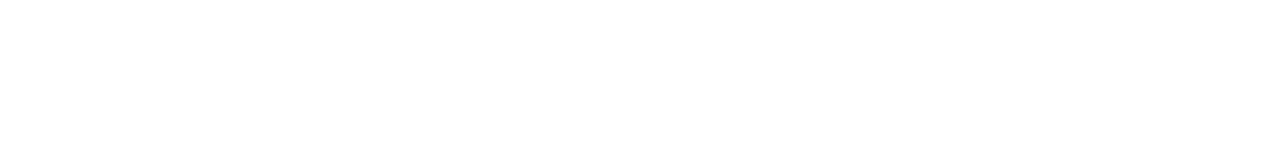
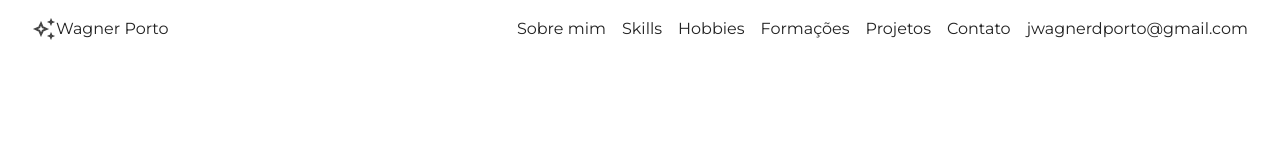
Before and after one commit to JWagnerDPorto/portfolio-profissional, a plain HTML site: page index.html in a window 1280 px wide. Drawn offline with nearby package versions, Linux system fonts and the light colour scheme; a web font is replaced by a local one.

Commit message:
feat: Estrutura básica do portfólio atualizada
- Adicionada fonte Montserrat e Prata via Google Fonts
- Implementada seção de cabeçalho com logo e menu de navegação
- Estruturação inicial das seções: Apresentação, Sobre mim, Skills, Hobbies, Formações, Projetos e Contato
- Incluído reset.css para normalização de estilos
- Adicionado o rodapé vazio para futura implementação

```diff
--- a/css/reset.css
+++ b/css/reset.css
@@ -0,0 +1,86 @@
+html, body, div, span, applet, object, iframe,
+h1, h2, h3, h4, h5, h6, p, blockquote, pre,
+a, abbr, acronym, address, big, cite, code,
+del, dfn, em, img, ins, kbd, q, s, samp,
+small, strike, strong, sub, sup, tt, var,
+b, u, i, center,
+dl, dt, dd, ol, ul, li,
+fieldset, form, label, legend,
+table, caption, tbody, tfoot, thead, tr, th, td,
+article, aside, canvas, details, embed,
+figure, figcaption, footer, header, hgroup,
+menu, nav, output, ruby, section, summary,
+time, mark, audio, video {
+	margin: 0;
+	padding: 0;
+	border: 0;
+	font-size: 100%;
+	font: inherit;
+	vertical-align: baseline;
+}
+
+article, aside, details, figcaption, figure,
+footer, header, hgroup, menu, nav, section {
+	display: block;
+}
+body {
+	line-height: 1;
+}
+ol, ul {
+	list-style: none;
+}
+blockquote, q {
+	quotes: none;
+}
+blockquote:before, blockquote:after,
+q:before, q:after {
+	content: '';
+	content: none;
+}
+table {
+	border-collapse: collapse;
+	border-spacing: 0;
+}
+
+a {
+	color: inherit;
+	text-decoration: none;
+}
+
+img {
+	width: inherit;
+}
+
+button {
+	font-family: inherit;
+	font-size: inherit;
+	color: inherit;
+	font-weight: inherit;
+	padding: 0;
+	border: none;
+	background-color: unset;
+}
+
+input {
+	border: none;
+	color: inherit;
+	font-size: inherit;
+	font-weight: inherit;
+	font-family: inherit;
+}
+
+textarea {
+	border: none;
+	color: inherit;
+	font-size: inherit;
+	font-weight: inherit;
+	font-family: inherit;
+}
+
+select {
+	border: none;
+	color: inherit;
+	font-size: inherit;
+	font-weight: inherit;
+	font-family: inherit;
+}
--- a/css/style.css
+++ b/css/style.css
@@ -0,0 +1,67 @@
+:root {
+    /* Cores principais */
+    --cor-primaria: #b81515; /* Vermelho */
+    --cor-secundaria: #222; /* Grafite */
+
+    /* Cores de fundo e texto */
+    --cor-fundo-claro: #f5f5f5; /* Neutro Claro */
+    --cor-fundo-escuro: #8c8c8c; /* Cinza Escuro */
+    --cor-texto: #222; /* Grafite */
+    --cor-texto-claro: #fff; /* Branco */
+
+    /* Cores de fundo */
+    --cor-fundo: #000; /* Preto */
+
+    /* Fonte */
+    --fonte-principal: Montserrat, Arial, sans-serif;
+}
+
+
+body {
+    margin: 0;
+    font-family: var(--fonte-principal);
+    font-optical-sizing: auto;
+    font-style: normal;
+    color: var(--cor-texto);
+    line-height: 1.6; /* Adiciona uma linha de altura mais legível */
+}
+
+
+
+
+
+
+/*Cabeçalho*/
+.header {
+    padding: 1rem 2rem;
+
+}
+
+.header__container{
+    display: flex;
+    justify-content: space-between;
+}
+
+.header__logo {
+    display: flex;
+    flex-direction: row;
+    align-items: center;
+}
+
+.header__nav {
+
+}
+
+.header__menu {
+    display: flex;
+    justify-content:space-around;
+    gap: 1rem;
+}
+
+.header__menu-item {
+
+}
+
+.header__menu-link {
+
+}
--- a/index.html
+++ b/index.html
@@ -4,12 +4,52 @@
     <meta charset="UTF-8">
     <meta http-equiv="X-UA-Compatible" content="IE=edge">
     <meta name="viewport" content="width=device-width, initial-scale=1.0">
+    <link rel="stylesheet" href="css/reset.css">
+    <link rel="stylesheet" href="css/style.css">
+    <link rel="preconnect" href="https://fonts.googleapis.com">
+    <link rel="preconnect" href="https://fonts.gstatic.com" crossorigin>
+    <link
+        href="https://fonts.googleapis.com/css2?family=Montserrat:ital,wght@0,100;0,200;0,300;0,400;0,500;0,600;0,700;0,800;0,900;1,100;1,200;1,300;1,400;1,500;1,600;1,700;1,800;1,900&family=Prata&family=Unbounded:wght@200;300;400;500;600;700;800;900&display=swap"
+        rel="stylesheet">
+    <link rel="stylesheet"
+        href="https://fonts.googleapis.com/css2?family=Material+Symbols+Outlined:opsz,wght,FILL,GRAD@48,400,0,0" />
+
     <title>Portfófio - Wagner Porto </title>
-    <link rel="stylesheet" href="css/style.css">
 </head>
 <body>
     <!-- Cabeçalho -->
     <header class="header">
+        <div class="header__container">
+            <div class="header__logo">
+                <img src="img/menu/logo.png" alt="Logo Wagner Porto">
+                <h1>Wagner Porto</h1>
+            </div>
+            <nav class="header__nav" aria-label="Menu principal">
+                <ul class="header__menu">
+                    <li class="header__menu-item">
+                        <a href="#" class="header__menu-link">Sobre mim</a>
+                    </li>
+                    <li class="header__menu-item">
+                        <a href="#" class="header__menu-link">Skills</a>
+                    </li>
+                    <li class="header__menu-item">
+                        <a href="#" class="header__menu-link">Hobbies</a>
+                    </li>
+                    <li class="header__menu-item">
+                        <a href="#" class="header__menu-link">Formações</a>
+                    </li>
+                    <li class="header__menu-item">
+                        <a href="#" class="header__menu-link">Projetos</a>
+                    </li>
+                    <li class="header__menu-item">
+                        <a href="#" class="header__menu-link">Contato</a>
+                    </li>
+                    <li class="header__menu-item">
+                        <a href="#" class="header__menu-link">jwagnerdporto@gmail.com</a>
+                    </li>
+                </ul>
+            </nav>
+        </div>
 
     </header>
 
```
Also changed, not shown: img/menu/logo.png (added).
